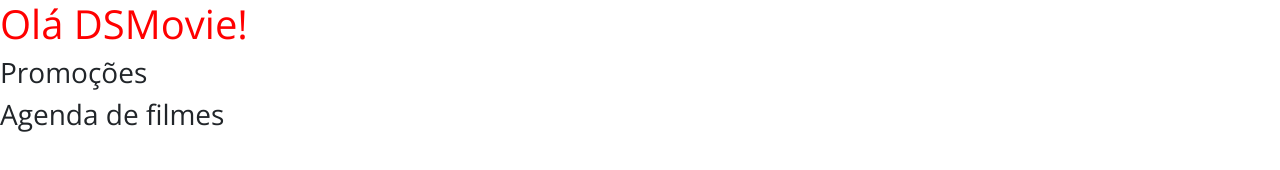
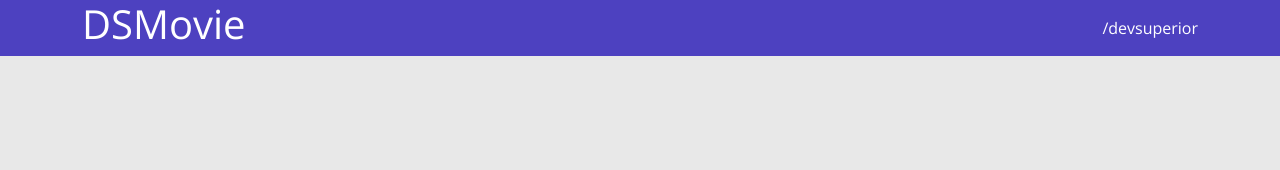
Before and after one commit to Carlos1681/dsmovie, a plain HTML site: page index.html in a window 1280 px wide. Drawn offline with nearby package versions, Linux system fonts and the light colour scheme.

Commit message:
Barra superior PARTE 1

```diff
--- a/css/styles.css
+++ b/css/styles.css
@@ -1,8 +1,26 @@
 @import url('https://fonts.googleapis.com/css2?family=Open+Sans:wght@300;400;700&display=swap');
 
-h1{
-    color: red;
-}
 *{
+    box-sizing: border-box;
     font-family: 'Open Sans', sans-serif;
 }
+html,body{
+    background-color: #E8E8E8;
+}
+
+header{
+    background-color: #4D41C0;
+    color: #FFFFFF;
+}
+
+nav{
+
+    display: flex;
+    align-items: center;
+    justify-content: space-between;
+}
+
+a, a:hover{
+    text-decoration: none;
+    color: unset;
+}
--- a/index.html
+++ b/index.html
@@ -12,8 +12,11 @@
 
 </head>
 <body>
-    <h1>Olá DSMovie!</h1>
-    <h3>Promoções</h3>
-    <h3>Agenda de filmes</h3>
+    <header>
+        <nav class="container">
+            <h1>DSMovie</h1>
+            <a href="https://github.com/devsuperior/sds-dsmovie">/devsuperior</a>
+        </nav>
+    </header>
 </body>
 </html>
```
